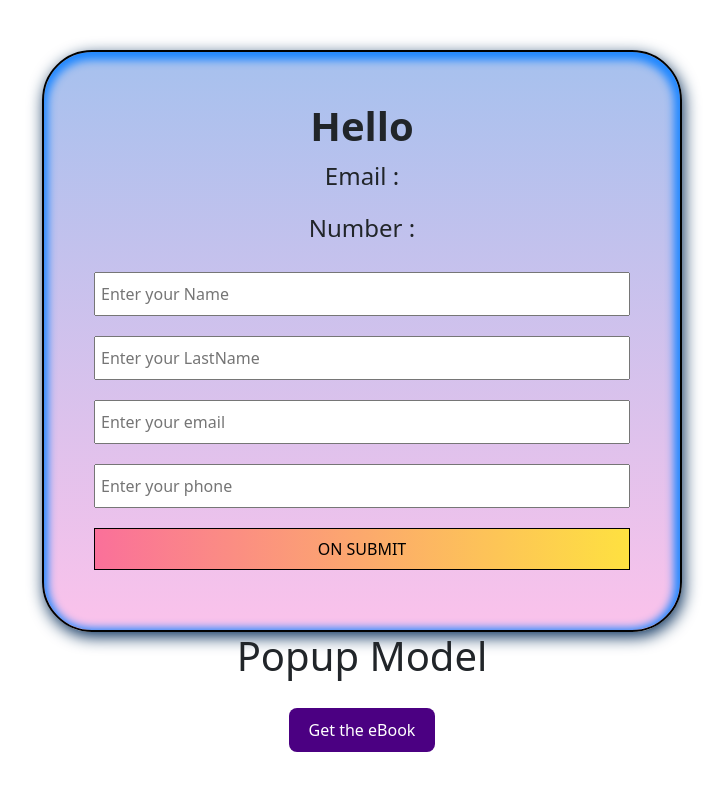
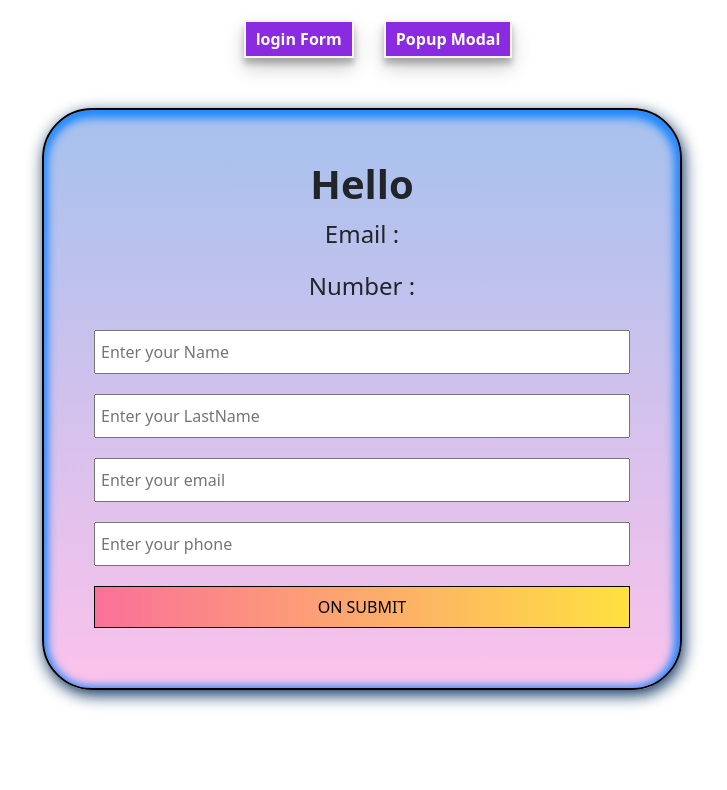
Before and after one commit to vipuls11/React-form-and-Popupmodel, a React (Create React App) app: page / in a window 1280 px wide. Shown: the top 790 px of the page, without its empty margins (278-1005 px from the left). Built offline with nearby package versions, Linux system fonts and the light colour scheme.

Commit message:
links button

```diff
--- a/src/App.css
+++ b/src/App.css
@@ -3,3 +3,21 @@
   margin:0px;
   box-sizing: border-box;
 }
+
+.Router__link{
+  list-style: none;
+  display: flex;
+  gap: 30px;
+  justify-content: center;
+  align-items: center;
+  margin-top: 20px;
+}
+
+.Router__link button{
+  padding: 05px  10px;
+  border:2px solid whitesmoke;
+  background-color: blueviolet;
+  color: white;
+  font-weight: 600;
+  box-shadow: rgba(0, 0, 0, 0.19) 0px 10px 20px, rgba(0, 0, 0, 0.23) 0px 6px 6px;
+}
--- a/src/App.js
+++ b/src/App.js
@@ -1,4 +1,5 @@
 import React, { useState } from "react";
+import { BrowserRouter as Router, Routes, Route, Link } from "react-router-dom";
 import { Form, Button } from "react-bootstrap";
 import "./App.css";
 import InputField from "./Component/InputField";
@@ -32,12 +33,33 @@ function App() {
 
   return (
     <>
-      <div>
-        {/* <InputField /> */}
-        {/* <LoginForm /> */}
-        <LoginFormShotcut />
-      </div>
-      {/* <div>
+      <Router>
+        <div class="">
+          <ul className="Router__link">
+            <li className="">
+              <Link to="/">
+                <button type="" className="">
+                  login Form
+                </button>
+              </Link>
+            </li>
+            <li className="">
+              <Link to="/popup-modal">
+                <button type="" className="">
+                  Popup Modal
+                </button>
+              </Link>
+            </li>
+          </ul>
+        </div>
+        <Routes>
+          <Route path="/" element={<LoginFormShotcut />}></Route>
+          {/* <div> */}
+          {/* <InputField /> */}
+          {/* <LoginForm /> */}
+          {/* <LoginFormShotcut /> */}
+          {/* </div> */}
+          {/* <div>
         <div
           class="alert alert-danger alert-dismissible fade show"
           role="alert"
@@ -77,9 +99,12 @@ function App() {
           </Button>
         </form>
       </div> */}
-      <div>
-        <PopupModel />
-      </div>
+          <Route path="/popup-modal" element={<PopupModel />}></Route>
+          {/* <div>
+            <PopupModel />
+          </div> */}
+        </Routes>
+      </Router>
     </>
   );
 }
```
